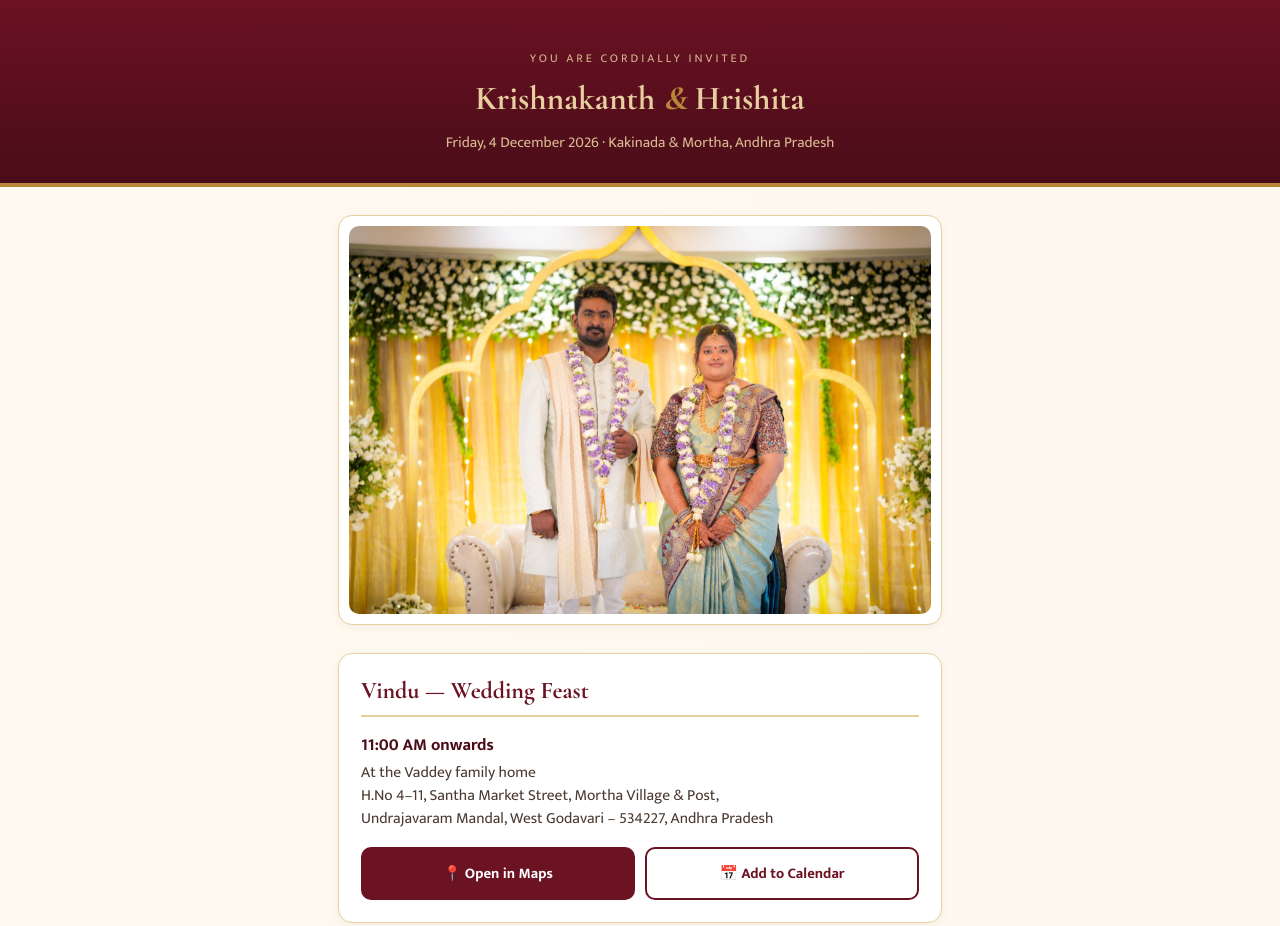
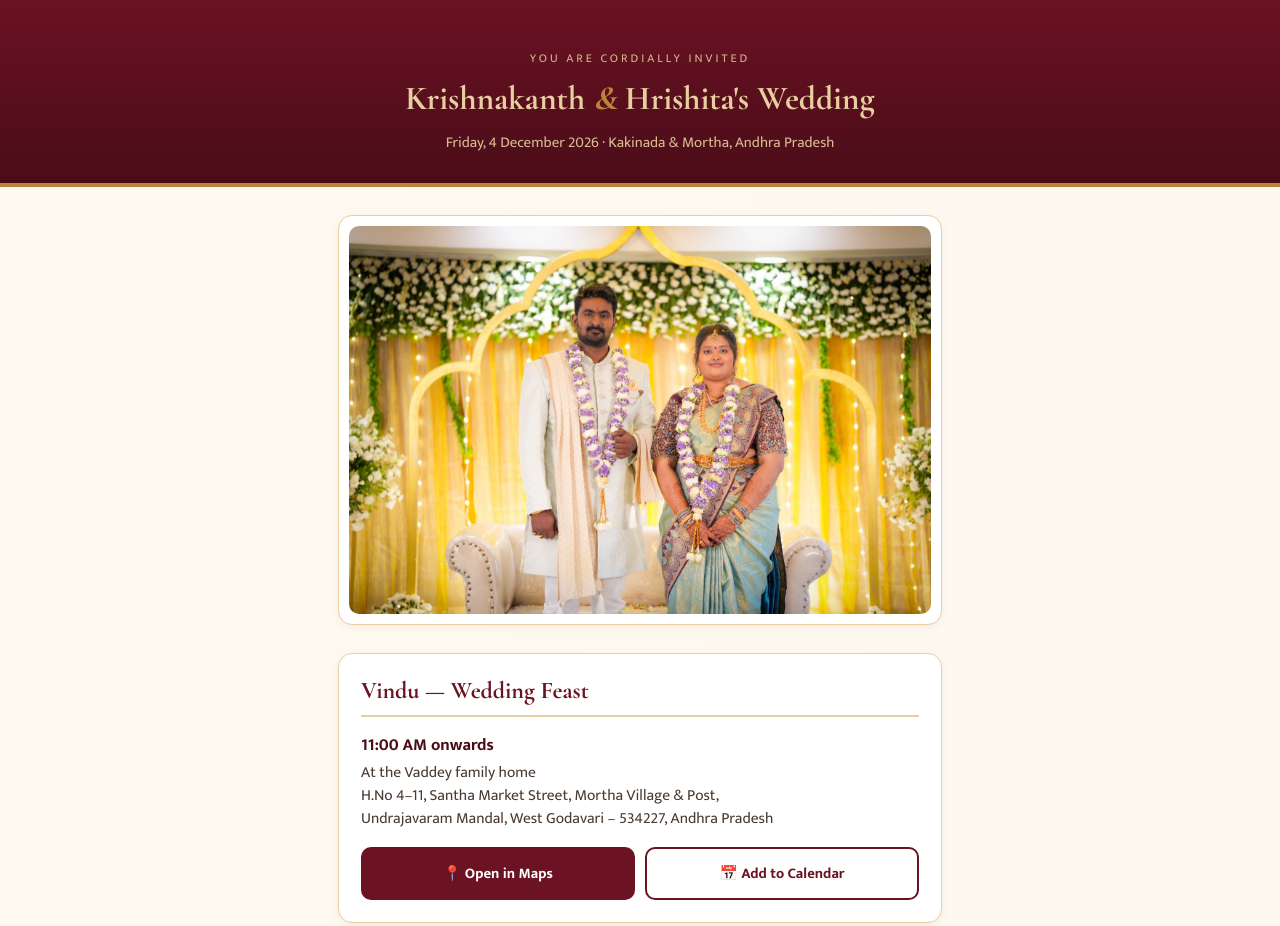
Before and after one commit to Sasi-vadde/krishnakanth-weds-hrishita, a plain HTML site: page index.html in a window 1280 px wide. Shown: the top 926 px of the page. Drawn offline with nearby package versions, Linux system fonts and the light colour scheme.

Commit message:
Complete hero heading: add 'Wedding' to the title line

```diff
--- a/index.html
+++ b/index.html
@@ -122,7 +122,7 @@
 
 <header class="hero">
   <div class="kicker">You are cordially invited</div>
-  <h1>Krishnakanth <span class="amp">&amp;</span> Hrishita</h1>
+  <h1>Krishnakanth <span class="amp">&amp;</span> Hrishita's Wedding</h1>
   <p class="sub">Friday, 4 December 2026 &middot; Kakinada &amp; Mortha, Andhra Pradesh</p>
 </header>
 
```
